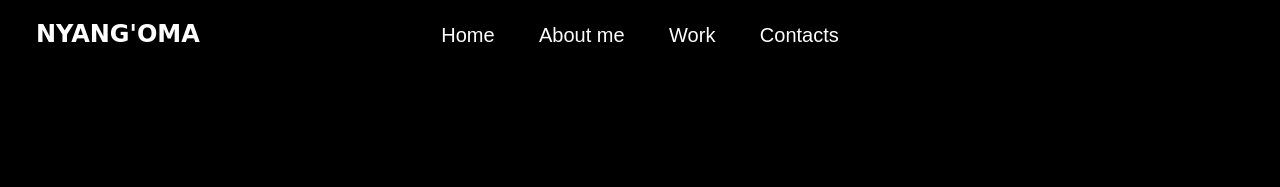
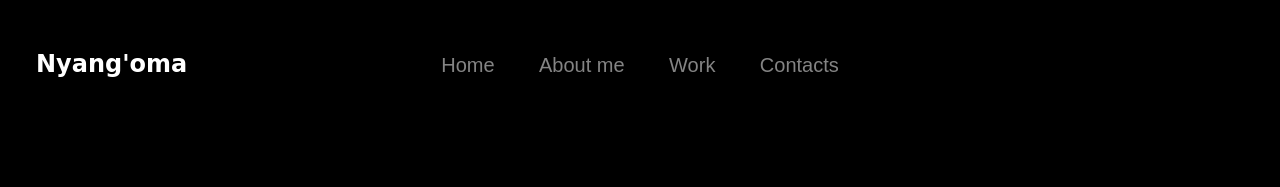
Before and after one commit to JamesOdera/iam, a plain HTML site: page index.html in a window 1280 px wide. Shown: the top 187 px of the page. Drawn offline with nearby package versions, Linux system fonts and the light colour scheme.

Commit message:
change the color of the nav items

```diff
--- a/css/style.css
+++ b/css/style.css
@@ -34,6 +34,7 @@ nav {
     position: fixed;
     width: 100%;
     z-index: 3;
+    margin-top: 30px;
 }
 
 nav ul {
@@ -58,8 +59,9 @@ nav ul li {
 
 nav ul li a {
     text-decoration: none;
-    color: #fff;
+    color: rgb(132, 132, 132);
     font-size: 20px;
+    font-weight: 500;
 }
 
 nav ul li a:hover {
--- a/index.html
+++ b/index.html
@@ -16,14 +16,14 @@
             <i style="font-size:24px" class="fa">&#xf0c9;</i>
         </div>
         <div class="logo">
-            NYANG'OMA
+            Nyang'oma
         </div>
         <div class="menu">
             <ul>
-                <li><a class="cool" href="index.html">Home</a></li>
-                <li><a class="cool" href="about.html">About me</a></li>
-                <li><a class="cool" href="work.html">Work</a></li>
-                <li><a class="cool" href="contact.html">Contacts</a></li>
+                <li><a class="cool" href="">Home</a></li>
+                <li><a class="cool" href="">About me</a></li>
+                <li><a class="cool" href="">Work</a></li>
+                <li><a class="cool" href="">Contacts</a></li>
             </ul>
         </div>
     </nav>
```
